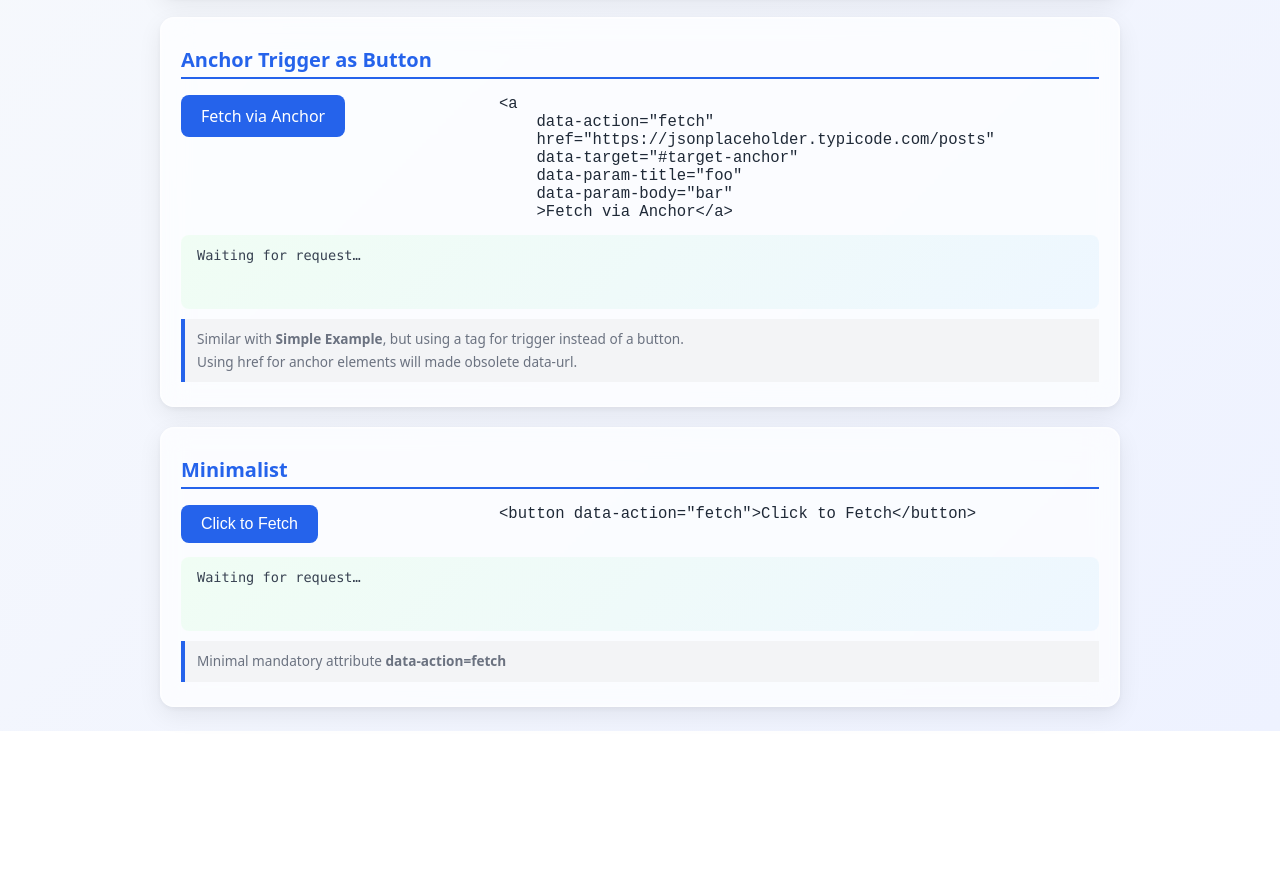
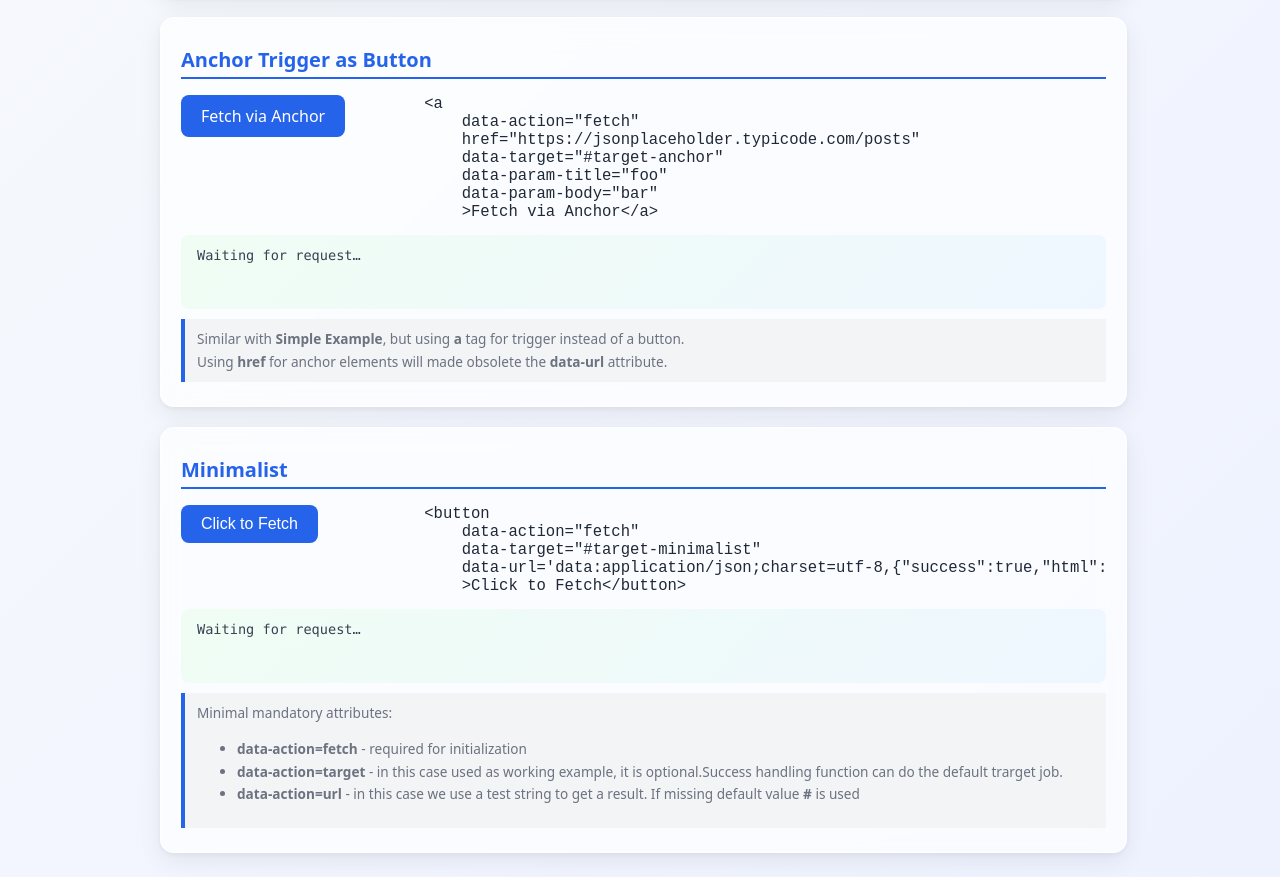
Before and after one commit to aviato-soft/aviflow, a website: page examples/standalone/index.html in a window 1280 px wide. Shown: the part 606-1483 px from the top of the page. Before the commit the page ends 1337 px from the top, so only its background shows below. Drawn offline with Linux system fonts and the light colour scheme.

Commit message:
example: move cards to data-cards file

```diff
--- /dev/null
+++ b/examples/standalone/data-cards.js
@@ -0,0 +1,83 @@
+const dataCards = [
+    {
+        title: "Simple usage",
+        action: `<button
+    data-action="fetch"
+    data-url="https://jsonplaceholder.typicode.com/posts"
+    data-target="#target-simple"
+    data-param-title="foo"
+    data-param-body="bar"
+    >Click to Fetch</button>`,
+        targetId: "target-simple",
+        usageNote: `The way it is used most of the time. <br>
+    Mandatory: <strong>data-action=fetch</strong>.<br>
+    Usual <strong>data-url</strong> and <strong>data-param-*</strong> is provided.`
+    },
+    {
+        title: "Anchor Trigger as Button",
+        action: `<a
+    data-action="fetch"
+    href="https://jsonplaceholder.typicode.com/posts"
+    data-target="#target-anchor"
+    data-param-title="foo"
+    data-param-body="bar"
+    >Fetch via Anchor</a>`,
+        targetId: "target-anchor",
+        usageNote: `Similar with <strong>Simple Example</strong>, but using <strong>a</strong> tag for trigger instead of a button.<br>Using <strong>href</strong> for anchor elements will made obsolete the <strong>data-url</strong> attribute.`
+    },
+    {
+        title: "Minimalist",
+        action: `<button
+    data-action="fetch"
+    data-target="#target-minimalist"
+    data-url='data:application/json;charset=utf-8,{"success":true,"html":"<p>okay!</p>"}'
+    >Click to Fetch</button>`,
+        targetId: "target-minimalist",
+        usageNote: `Minimal mandatory attributes:<ul>
+    <li><strong>data-action=fetch</strong> - required for initialization</li>
+    <li><strong>data-action=target</strong> - in this case used as working example, it is optional.Success handling function can do the default trarget job.</li>
+    <li><strong>data-action=url</strong> - in this case we use a test string to get a result. If missing default value  <strong>#</strong> is used</li>`
+    },
+/*
+    {
+        title: "Multiple Params",
+        action: `<button
+    data-action="fetch"
+    data-method="GET"
+    data-url="https://jsonplaceholder.typicode.com/users?_id={{userId}}"
+    data-param-userId="1">GET User #1 (Button)</button>`,
+        targetId: "case03-target",
+        usageNote: "Multiple <strong>data-param-</strong> attributes collected into FormData. Also demonstrates <strong>data-method=GET</strong> with a custom URL template."
+    },
+    {
+        title: "Multiple Targets",
+        action: `<button
+    data-action="fetch"
+    data-url="https://jsonplaceholder.typicode.com/users/1"
+    data-target="#case04-target-1">Render User Profile</button>`,
+        targetId: 'case04-target',
+        //      targetIds: ["case04-target-1", "case04-target-2"],
+        usageNote: "Each trigger has its own <strong>data-target=\"#...\"</strong> pointing to a different container. One click handles two independent fetches."
+    },
+    {
+        title: "All Parameters Used",
+        action: `<button
+    data-action="fetch"
+    data-url="https://jsonplaceholder.typicode.com/users/1"
+    data-method="POST"
+    data-param-ajax="true"
+    data-param-testing-params="This is test param 1"
+    data-param-testingParams="Test param 2"
+    data-param-x="1"
+    data-param-y="2"
+    data-param-z="3"
+    data-state-pending="Fetching..."
+    data-on-success="avi.onSuccess"
+    data-on-error="avi.onError"
+    data-target="#case05-target"
+    >POST with Params &amp; Callbacks</button>`,
+        targetId: "case05-target",
+        usageNote: "Demonstrates every supported attribute: <strong>data-action</strong>, <strong>data-url</strong>, <strong>data-method</strong>, multiple <strong>data-param-</strong>,<br /><strong>data-state-pending</strong>, and custom callbacks <strong>data-on-success</strong> / <strong>data-on-error</strong>."
+    }
+*/
+];
--- a/examples/standalone/data-cards.json
+++ /dev/null
@@ -1,5 +0,0 @@
-{
-    "success": true,
-    "data": [
-    ]
-}
--- a/examples/standalone/index.html
+++ b/examples/standalone/index.html
@@ -22,7 +22,7 @@
     <div class="grid"
         data-role="grid"
         data-action="fetch"
-        data-url="./cards.json"
+        data-url="./data-cards.json"
         data-success="renderCards">
         <div class="card" data-template="true">
             <h3>${item.title}</h3>
@@ -37,107 +37,7 @@
 
     <!-- Document content generator script -->
     <script>
-        const data = [
-            {
-                title: "Simple usage",
-                action: `<button
-    data-action="fetch"
-    data-url="https://jsonplaceholder.typicode.com/posts"
-    data-target="#target-simple"
-    data-param-title="foo"
-    data-param-body="bar"
-    >Click to Fetch</button>`,
-                targetId: "target-simple",
-                usageNote: `The way it is used most of the time. <br>
-                Mandatory: <strong>data-action=fetch</strong>.<br>
-                Usual <strong>data-url</strong> and <strong>data-param-*</strong> is provided.`
-            },
-            {
-                title: "Anchor Trigger as Button",
-                action: `<a
-    data-action="fetch"
-    href="https://jsonplaceholder.typicode.com/posts"
-    data-target="#target-anchor"
-    data-param-title="foo"
-    data-param-body="bar"
-    >Fetch via Anchor</a>`,
-                targetId: "target-anchor",
-                usageNote: `Similar with <strong>Simple Example</strong>, but using <stong>a</strong> tag for trigger instead of a button.<br>Using href for anchor elements will made obsolete data-url.`
-            },
-            {
-                title: "Minimalist",
-                action: '<button data-action="fetch">Click to Fetch</button>',
-                targetId: "target-minimalist",
-                usageNote: "Minimal mandatory attribute <strong>data-action=fetch</strong>"
-            },
-/* --- WIP ---
-            {
-                title: "Multiple Params",
-                action: `<button
-    data-action="fetch"
-    data-method="GET"
-    data-url="https://jsonplaceholder.typicode.com/users?_id={{userId}}"
-    data-param-userId="1">GET User #1 (Button)</button>`,
-                targetId: "case03-target",
-                usageNote: "Multiple <strong>data-param-</strong> attributes collected into FormData. Also demonstrates <strong>data-method=GET</strong> with a custom URL template."
-            },
-            {
-                title: "Multiple Targets",
-                action: `<button
-    data-action="fetch"
-    data-url="https://jsonplaceholder.typicode.com/users/1"
-    data-target="#case04-target-1">Render User Profile</button>`,
-                targetId: 'case04-target',
-        //      targetIds: ["case04-target-1", "case04-target-2"],
-                usageNote: "Each trigger has its own <strong>data-target=\"#...\"</strong> pointing to a different container. One click handles two independent fetches."
-            },
-            {
-                title: "All Parameters Used",
-                action: `<button
-    data-action="fetch"
-    data-url="https://jsonplaceholder.typicode.com/users/1"
-    data-method="POST"
-    data-param-ajax="true"
-    data-param-testing-params="This is test param 1"
-    data-param-testingParams="Test param 2"
-    data-param-x="1"
-    data-param-y="2"
-    data-param-z="3"
-    data-state-pending="Fetching..."
-    data-on-success="avi.onSuccess"
-    data-on-error="avi.onError"
-    data-target="#case05-target"
-    >POST with Params &amp; Callbacks</button>`,
-                targetId: "case05-target",
-                usageNote: "Demonstrates every supported attribute: <strong>data-action</strong>, <strong>data-url</strong>, <strong>data-method</strong>, multiple <strong>data-param-</strong>,<br /><strong>data-state-pending</strong>, and custom callbacks <strong>data-on-success</strong> / <strong>data-on-error</strong>."
-            }
-*/
-        ];
-    const renderCards = function(data) {
-        document.addEventListener('DOMContentLoaded', () => {
-            // Loop through the data array, clone template card and fill in values
-            const grid = document.querySelector('[data-role=grid]');
-            const tplCard = grid.querySelector('[data-template=true]');
 
-            const template = tplCard.outerHTML.replace('data-template="true"', '');
-            tplCard.remove();
-
-            // Compile the HTML template string into a dynamic template literal function
-            const renderCard = new Function('item', 'return `' + template + '`;');
-
-            data.forEach(item => {
-                // Escape the HTML code snippet so it renders as text in the code tag
-                const safeItem = {
-                    ...item,
-                    code: item.action.replace(/</g, '&lt;').replace(/>/g, '&gt;')
-                };
-                const html = renderCard(safeItem);
-                grid.insertAdjacentHTML('beforeend', html);
-            });
-        });
-    };
-//TODO: move data to data-cards.json and replace this call with avi.fetch(gridElement)
-    renderCards(data);
 
     </script>
 
@@ -170,17 +70,39 @@
     <!-- Library script -->
     <script src="../../src/index.js"></script>
 
+    <!-- Page data-->
+    <script src="./data-cards.js"></script>
+
     <!-- App logic: callbacks + initialization -->
     <script>
 
-        document.addEventListener('DOMContentLoaded', () => {
+        document.addEventListener('DOMContentLoaded', async () => {
             const avi = new AviFlow();
 
             // Custom callback shared across cases
             avi.onSuccess = (data) => { console.log('[OK]', data); };
             avi.onError = (error) => { console.error('[ERR]', error); };
 
+            // Data is now loaded from data-cards.json
 
+            //get the cards:
+            const grid = document.querySelector('[data-role=grid]');
+            const tplCard = grid.querySelector('[data-template=true]');
+            const template = tplCard.outerHTML.replace('data-template="true"', '');
+            tplCard.remove();
+
+            // Compile the HTML template string into a dynamic template literal function
+            const renderCard = new Function('item', 'return `' + template + '`;');
+
+            dataCards.forEach(item => {
+                // Escape the HTML code snippet so it renders as text in the code tag
+                const safeItem = {
+                    ...item,
+                    code: item.action.replace(/</g, '&lt;').replace(/>/g, '&gt;')
+                };
+                const html = renderCard(safeItem);
+                grid.insertAdjacentHTML('beforeend', html);
+            });
         });
     </script>
 </body>
--- a/examples/standalone/style.css
+++ b/examples/standalone/style.css
@@ -141,7 +141,7 @@ h1 {
 }
 
 .card .action {
-    flex: 0 0 calc(100% / 3);
+    flex: 0 0 calc(100% / 4);
 }
 
 .card .action button,
```
